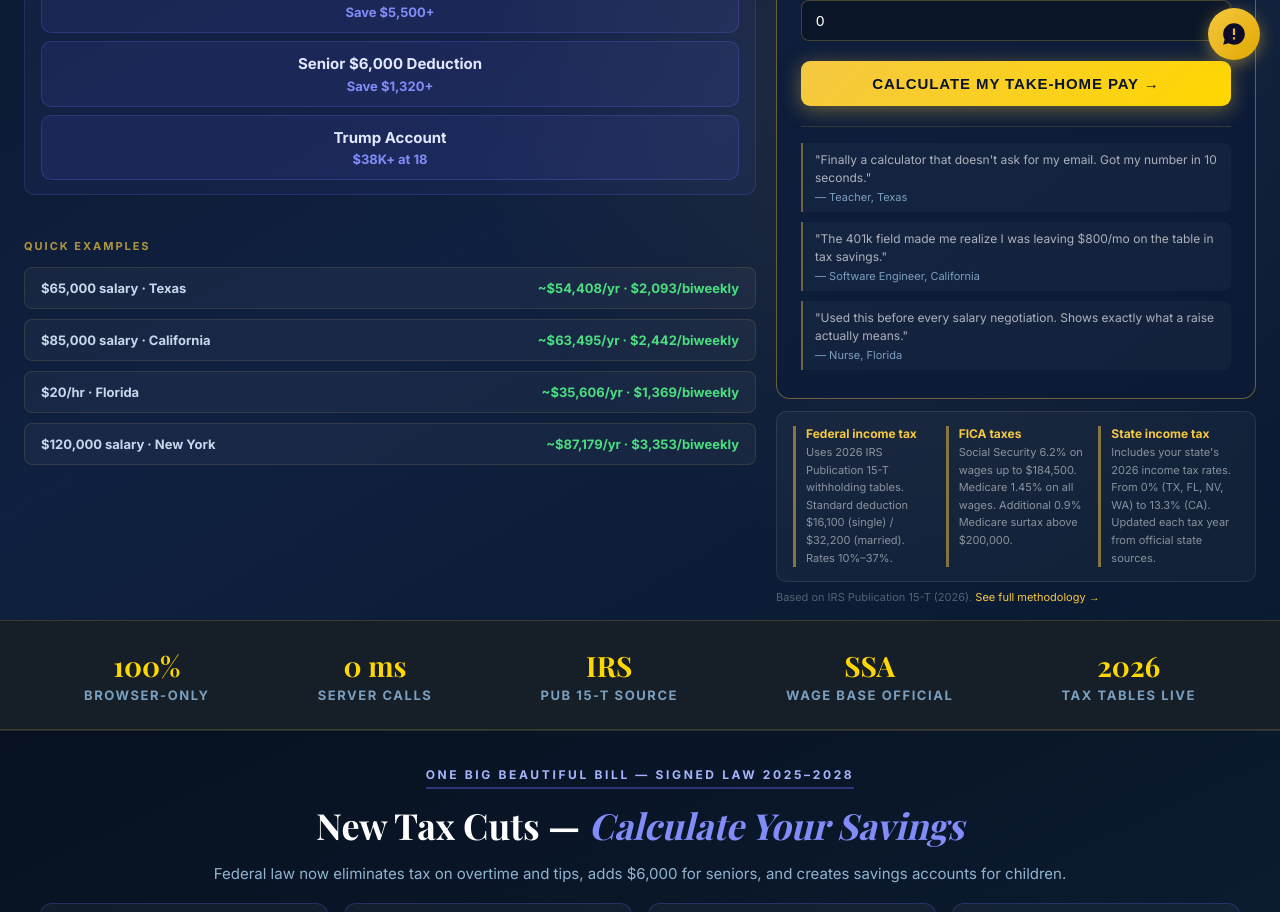
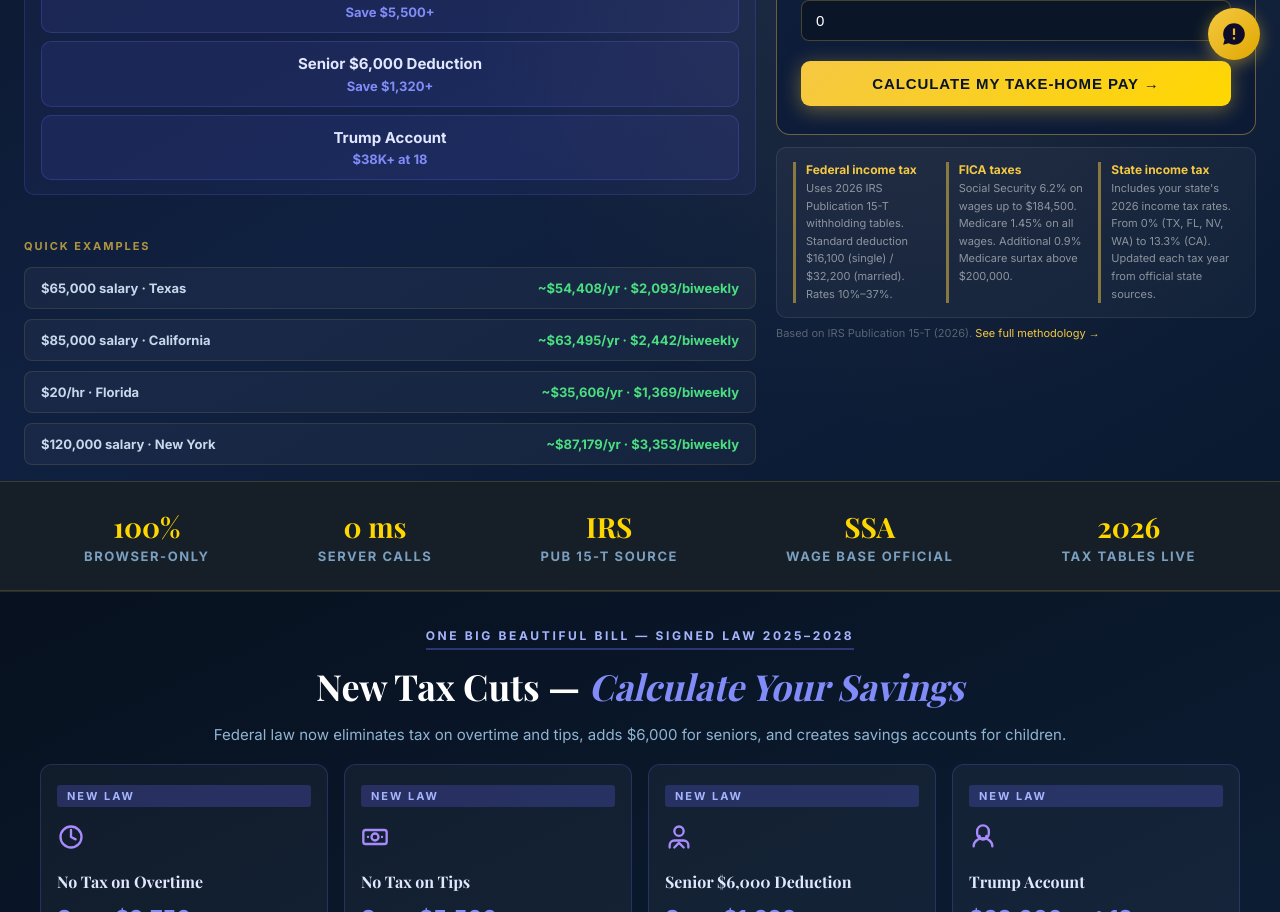
Before and after one commit to devqrcraft-ui/privatepaycheck, a Next.js app: page / in a window 1280 px wide. Shown: the part 720-1632 px from the top of the page. Built offline with nearby package versions, Linux system fonts and the light colour scheme.

Commit message:
trust: remove fabricated testimonial cards from Calculator component

```diff
--- a/src/components/Calculator.tsx
+++ b/src/components/Calculator.tsx
@@ -216,23 +216,6 @@ export default function Calculator({ defaultState }: CalcProps) {
           </div>
         )}
 
-        {/* Social proof — static, zero dependencies */}
-        {!results && (
-          <div className="social-proof">
-            <div className="sp-item">
-              <div className="sp-text">"Finally a calculator that doesn't ask for my email. Got my number in 10 seconds."</div>
-              <div className="sp-author">— Teacher, Texas</div>
-            </div>
-            <div className="sp-item">
-              <div className="sp-text">"The 401k field made me realize I was leaving $800/mo on the table in tax savings."</div>
-              <div className="sp-author">— Software Engineer, California</div>
-            </div>
-            <div className="sp-item">
-              <div className="sp-text">"Used this before every salary negotiation. Shows exactly what a raise actually means."</div>
-              <div className="sp-author">— Nurse, Florida</div>
-            </div>
-          </div>
-        )}
 
       </div>
     </>
```
